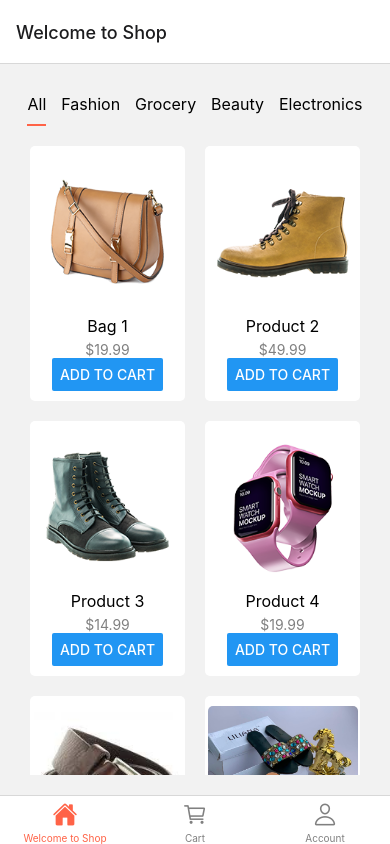
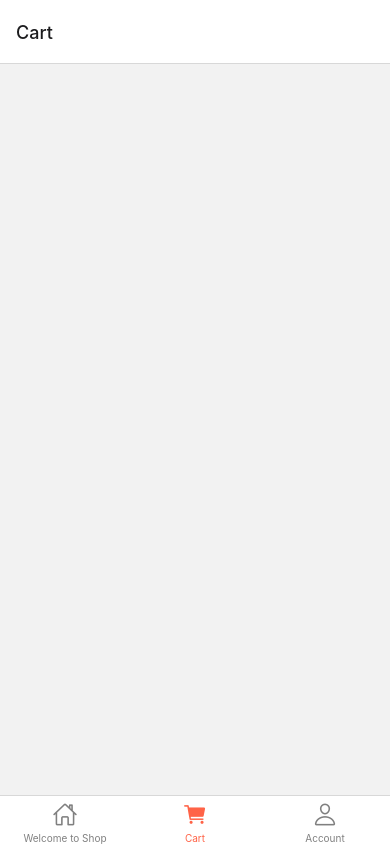
Before and after one commit to Dtblaze02/ecommerce_1, a React Native app: screen /Cart in a window 390 px wide. Built offline with nearby package versions, Linux system fonts and the light colour scheme.

Commit message:
made some updates

```diff
--- a/App.js
+++ b/App.js
@@ -1,42 +1,44 @@
-import { SafeAreaView, StyleSheet, Platform} from 'react-native';
-import HomeScreen from './src/screens/home/HomeScreen'
-import DetailScreen from './src/screens/detail/DetailScreen';
+import React from 'react';
+import { SafeAreaView, StyleSheet, Platform } from 'react-native';
 import { NavigationContainer } from '@react-navigation/native';
 import { createBottomTabNavigator } from '@react-navigation/bottom-tabs';
+import { createStackNavigator } from '@react-navigation/stack';
 import { Ionicons } from '@expo/vector-icons';
+import HomeScreen from './src/screens/home/HomeScreen';
+import DetailScreen from './src/screens/detail/DetailScreen';
+import CartScreen from './src/screens/cart/CartScreen';
 import { AccountScreen } from './src/screens/account/AccountScreen';
 import { CartProvider } from './src/context/CartContext';
 
 const Tab = createBottomTabNavigator();
-//purecash
+const Stack = createStackNavigator();
+
 export default function App() {
   return (
     <SafeAreaView style={styles.AndroidSafeArea}>
       <CartProvider>
         <NavigationContainer>
           <Tab.Navigator
-            screenOptions={({route})=>({
-              tabBarIcon: ({focused, size, color}) => {
+            screenOptions={({ route }) => ({
+              tabBarIcon: ({ focused, size, color }) => {
                 let iconName;
 
-                if(route.name === 'Home'){
-                  iconName = focused ? 'home' : 'home-outline'
-                }else if(route.name === 'Detail'){
-                  iconName = focused ? 'cart' : 'cart-outline'
-                }else if(route.name === 'Account'){
-                  iconName = focused ? 'person' : 'person-outline'
-
+                if (route.name === 'HomeTab') {
+                  iconName = focused ? 'home' : 'home-outline';
+                } else if (route.name === 'Cart') {
+                  iconName = focused ? 'cart' : 'cart-outline';
+                } else if (route.name === 'Account') {
+                  iconName = focused ? 'person' : 'person-outline';
                 }
-                return <Ionicons name={iconName} size={size} color={color}/>
+                return <Ionicons name={iconName} size={size} color={color} />;
               },
-              //this section was used to fix the commented code below
               tabBarActiveTintColor: 'tomato',
-              tabBarInactiveTintColor: 'gray'
+              tabBarInactiveTintColor: 'gray',
             })}
           >
-            <Tab.Screen name='Home' component={HomeScreen} options={{title:'Welcome to Shop'}}/>
-            <Tab.Screen name='Detail' component={DetailScreen} options={{title:'Cart'}}/>
-            <Tab.Screen name='Account' component={AccountScreen} options={{title:'Account'}}/>
+            <Tab.Screen name='HomeTab' component={HomeStackScreen} options={{ title: 'Welcome to Shop' }} />
+            <Tab.Screen name='Cart' component={CartScreen} options={{ title: 'Cart' }} />
+            <Tab.Screen name='Account' component={AccountScreen} options={{ title: 'Account' }} />
           </Tab.Navigator>
         </NavigationContainer>
       </CartProvider>
@@ -44,10 +46,19 @@ export default function App() {
   );
 }
 
+const HomeStackScreen = () => {
+  return (
+    <Stack.Navigator>
+      <Stack.Screen name='Home' component={HomeScreen} options={{ headerShown: false }} />
+      <Stack.Screen name='DetailScreen' component={DetailScreen} />
+    </Stack.Navigator>
+  );
+};
+
 const styles = StyleSheet.create({
-    AndroidSafeArea: {
-        flex: 1,
-        backgroundColor: 'white',
-        paddingTop: Platform.OS === 'android' ? 25 : 0
-    },
+  AndroidSafeArea: {
+    flex: 1,
+    backgroundColor: 'white',
+    paddingTop: Platform.OS === 'android' ? 25 : 0,
+  },
 });
--- a/package.json
+++ b/package.json
@@ -12,6 +12,7 @@
     "@expo/vector-icons": "^14.0.0",
     "@react-navigation/bottom-tabs": "^6.5.12",
     "@react-navigation/native": "^6.1.10",
+    "@react-navigation/stack": "^6.3.21",
     "expo": "~50.0.6",
     "expo-status-bar": "~1.11.1",
     "react": "18.2.0",
--- a/src/screens/cart/CartScreen.js
+++ b/src/screens/cart/CartScreen.js
@@ -1,7 +1,7 @@
 // CartScreen.js
 import React from 'react';
 import { View, Text, Button, Image, StyleSheet } from 'react-native';
-import { useCart } from '../context/CartContext';
+import { useCart } from '../../context/CartContext';
 
 const CartScreen = () => {
   const { cartItems, removeItemFromCart } = useCart();
```
Also changed, not shown: 1 other file (tests, documents, lock files or other folders).
